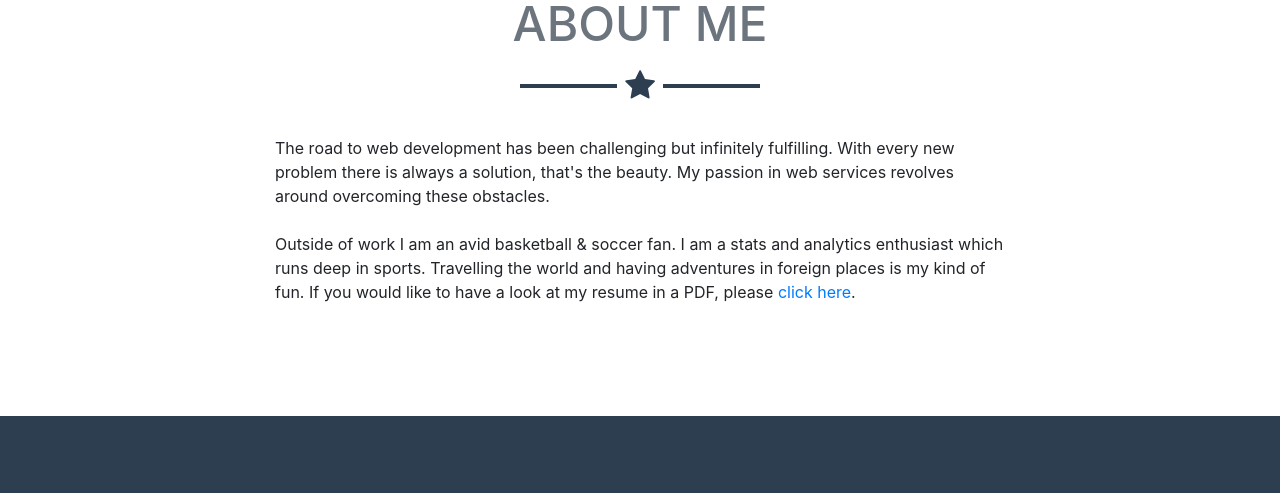
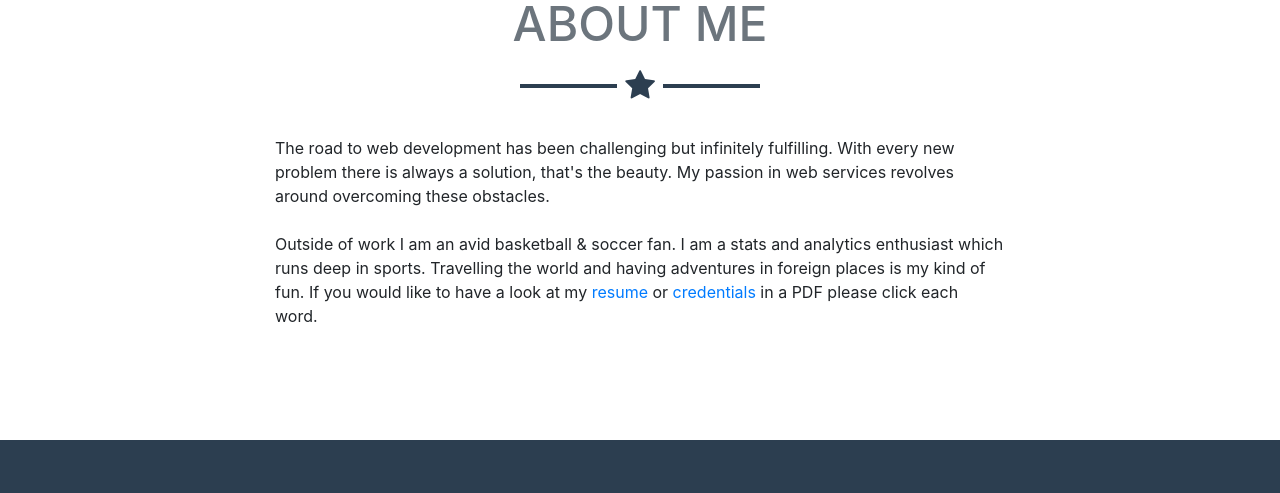
Before and after one commit to pkoukia/pkoukia.github.io, a website with bundled scripts: page resume.html in a window 1280 px wide. Shown: the part 1100-1593 px from the top of the page. Built offline with nearby package versions, Linux system fonts and the light colour scheme.

Commit message:
add codecademy credential pdf and link

```diff
--- a/resume.html
+++ b/resume.html
@@ -65,12 +65,12 @@
         <div class="row">
           <div class="col-lg-8 mx-auto">
             <div class="resume-link">
-              <p>The road to web development has been challenging but infinitely fulfilling. With every new problem there is always a solution, that's the beauty. My passion in web services revolves around overcoming these obstacles.<br><br> Outside of work I am an avid basketball & soccer fan. I am a stats and analytics enthusiast which runs deep in sports. Travelling the world and having adventures in foreign places is my kind of fun. If you would like to have a look at my resume in a PDF, please <a href="parhamkoukiaresume2.pdf" target="blank">click here</a>.</p>
-            </div>
+              <p>The road to web development has been challenging but infinitely fulfilling. With every new problem there is always a solution, that's the beauty. My passion in web services revolves around overcoming these obstacles.<br><br> Outside of work I am an avid basketball & soccer fan. I am a stats and analytics enthusiast which runs deep in sports. Travelling the world and having adventures in foreign places is my kind of fun. If you would like to have a look at my <a href="parhamkoukiaresume2.pdf" target="blank">resume</a> or <a href="codecademycredential.pdf" target="blank">credentials</a> in a PDF please click each word.</p>
           </div>
         </div>
       </div>
     </section>
+
 
     <!-- Footer -->
     <footer class="footer text-center">
```
Also changed, not shown: 1 other file.
